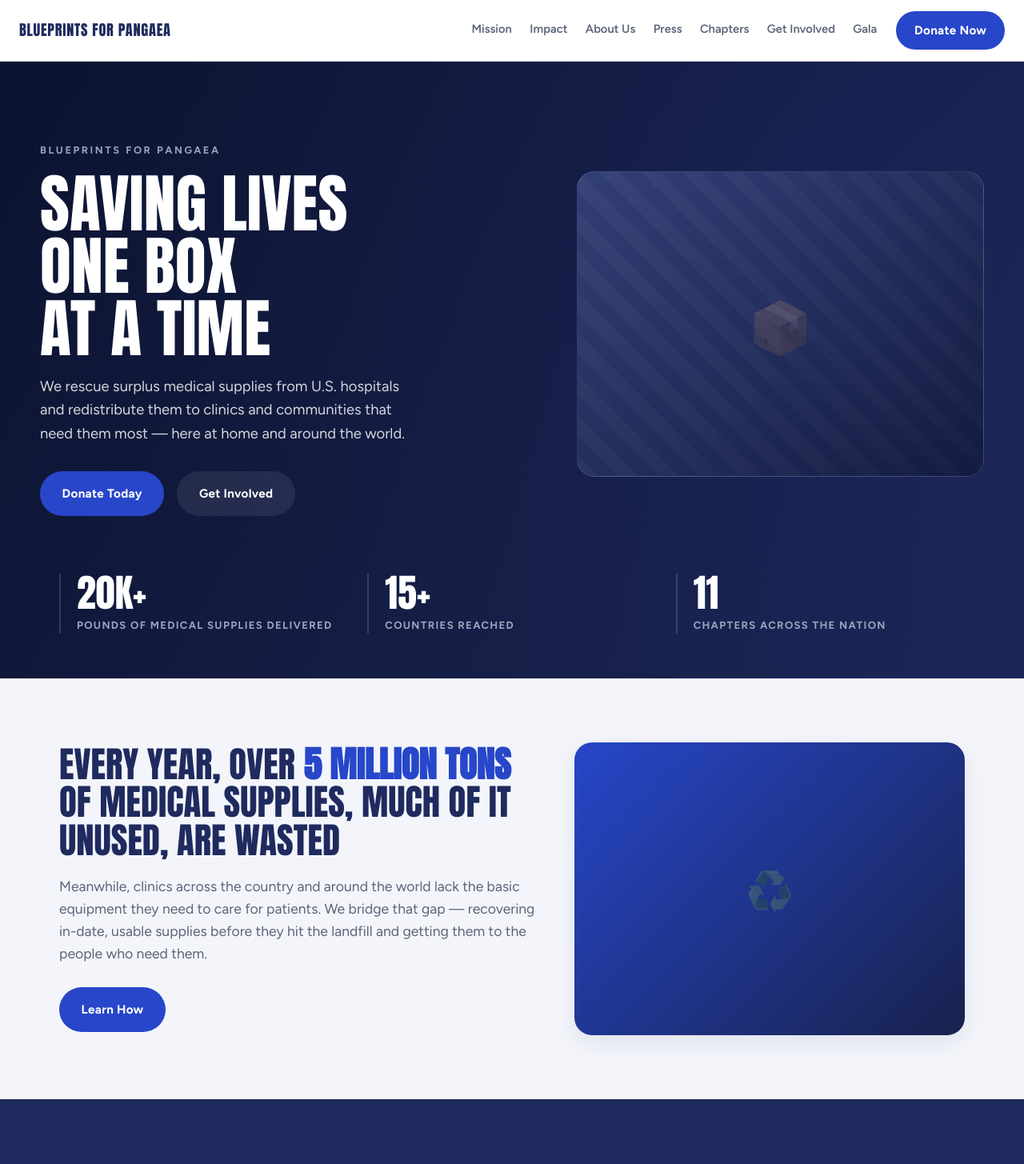
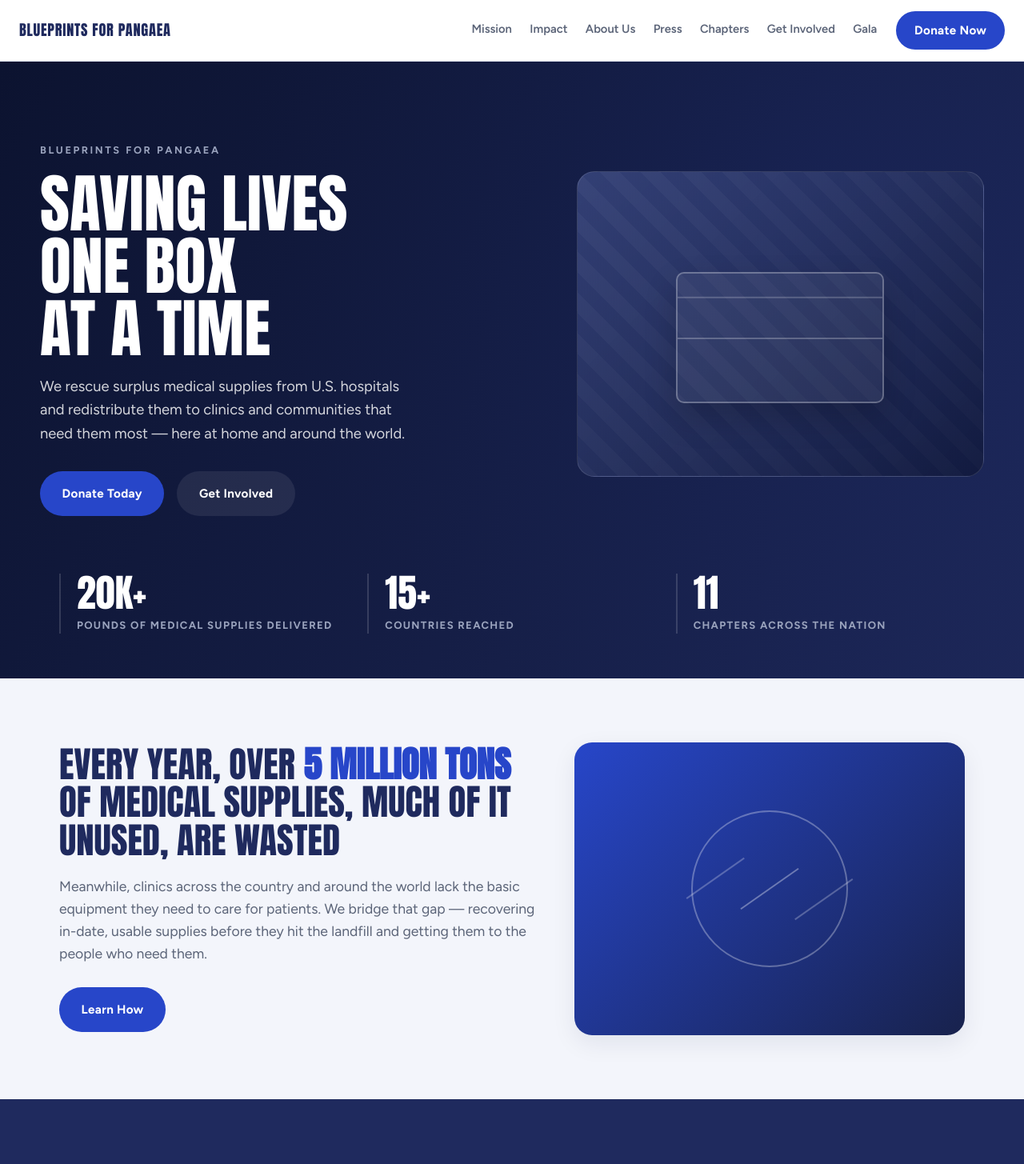
Before and after one commit to blueprintsforpangaea/Blueprints_Website_Revamp, a React (Vite) app: page / in a window 1280 px wide. Shown: the top 1455 px of the page at 80% size. Built offline with nearby package versions, Linux system fonts and the light colour scheme.

Commit message:
Refine hero and problem statement illustrations

```diff
--- a/src/components/sections/Hero.jsx
+++ b/src/components/sections/Hero.jsx
@@ -20,7 +20,7 @@
             <Link to="/get-involved" className="btn btn--ghost">Get Involved</Link>
           </div>
         </div>
-        <div className="hero__art" aria-hidden="true">📦</div>
+        <div className="hero__art" aria-hidden="true" />
       </div>
 
       <div className="container">
--- a/src/components/sections/ProblemStatement.jsx
+++ b/src/components/sections/ProblemStatement.jsx
@@ -17,7 +17,7 @@
           </p>
           <Link to="/mission" className="btn btn--primary">Learn How</Link>
         </div>
-        <div className="problem__art" aria-hidden="true">♻️</div>
+        <div className="problem__art" aria-hidden="true" />
       </div>
     </section>
   );
--- a/src/styles/global.css
+++ b/src/styles/global.css
@@ -152,18 +152,66 @@
 }
 .hero__ctas { display: flex; flex-wrap: wrap; gap: 1rem; }
 .hero__art {
+  position: relative;
   aspect-ratio: 4 / 3;
   border-radius: var(--radius-lg);
   background:
     linear-gradient(135deg, rgba(143,166,255,0.25), rgba(12,19,48,0.6)),
     repeating-linear-gradient(45deg, rgba(255,255,255,0.04) 0 18px, transparent 18px 36px);
   border: 1px solid rgba(255,255,255,0.12);
+  overflow: hidden;
+}
+.hero__art::before,
+.hero__art::after {
+  content: "";
+  position: absolute;
+  left: 50%;
+  transform: translateX(-50%);
+}
+.hero__art::before {
+  width: min(58%, 16rem);
+  height: min(42%, 10rem);
+  bottom: 24%;
+  border: 2px solid rgba(255,255,255,0.28);
+  border-radius: 10px;
+  background: rgba(255,255,255,0.06);
+  box-shadow: 0 18px 40px rgba(0,0,0,0.18);
+}
+.hero__art::after {
+  width: min(58%, 16rem);
+  height: 2px;
+  bottom: calc(24% + min(21%, 5rem));
+  background: rgba(255,255,255,0.24);
+  box-shadow: 0 -3.2rem 0 rgba(255,255,255,0.2);
+}
+.problem__art {
+  position: relative;
+  aspect-ratio: 4 / 3;
+  border-radius: var(--radius-lg);
+  background: linear-gradient(135deg, #2746c9, #18224d);
+  box-shadow: var(--shadow);
   display: flex;
   align-items: center;
   justify-content: center;
-  font-family: var(--font-display);
-  font-size: 4rem;
-  color: rgba(255,255,255,0.18);
+  overflow: hidden;
+}
+.problem__art::before {
+  content: "";
+  width: min(46%, 12rem);
+  aspect-ratio: 1;
+  border: 2px solid rgba(255,255,255,0.3);
+  border-radius: 50%;
+}
+.problem__art::after {
+  content: "";
+  position: absolute;
+  width: min(22%, 5.5rem);
+  height: 2px;
+  background: rgba(255,255,255,0.35);
+  transform: rotate(-35deg);
+  box-shadow:
+    3rem 3.1rem 0 rgba(255,255,255,0.25),
+    -3rem -3.1rem 0 rgba(255,255,255,0.25);
 }
 
 /* Hero stat strip */
@@ -210,19 +258,6 @@
 }
 .problem__title strong { color: var(--color-blue); }
 .problem__body { font-size: 1.1rem; color: var(--color-muted); margin-bottom: 1.75rem; }
-.problem__art {
-  aspect-ratio: 4 / 3;
-  border-radius: var(--radius-lg);
-  background: linear-gradient(135deg, #2746c9, #18224d);
-  box-shadow: var(--shadow);
-  display: flex;
-  align-items: center;
-  justify-content: center;
-  color: rgba(255,255,255,0.25);
-  font-family: var(--font-display);
-  font-size: 3rem;
-}
-
 /* ---------- Global Impact ---------- */
 .impact-stats {
   display: grid;
```
